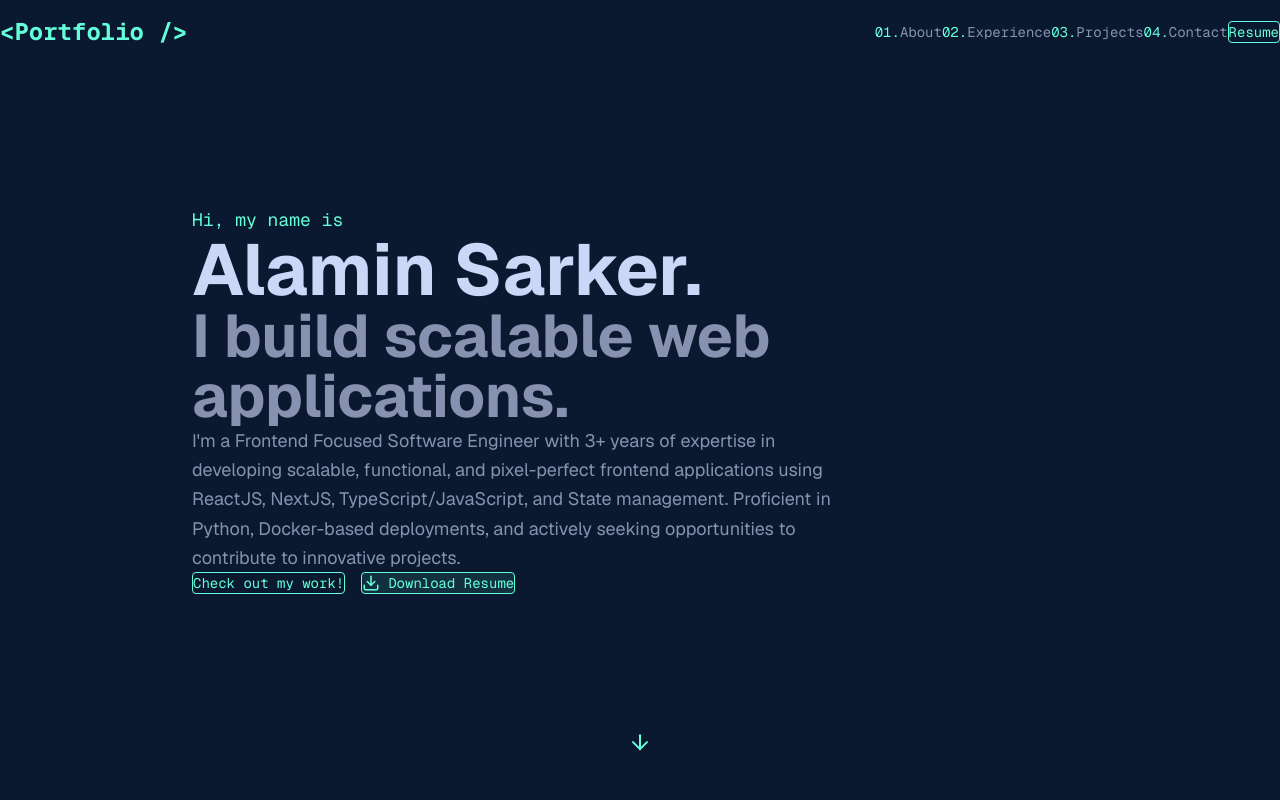
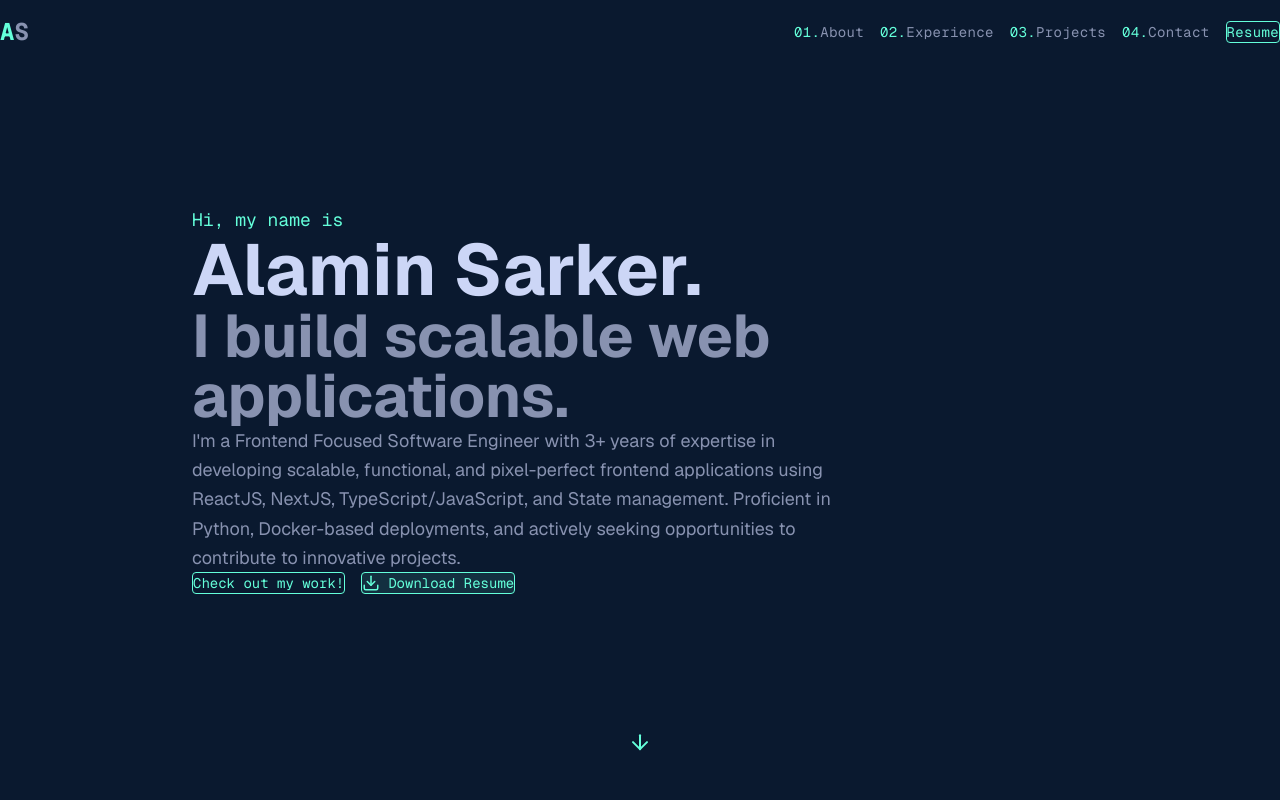
Before and after one commit to AlaminSarkerFRII/v2_portfolio_2025, a Next.js app: page / in a window 1280 px wide. Shown: the top 800 px of the page. Built offline with nearby package versions, Linux system fonts and the light colour scheme.

Commit message:
Fixed: Extra Padding issues on navabr items

```diff
--- a/app/globals.css
+++ b/app/globals.css
@@ -24,7 +24,6 @@
   --color-dark-slate: var(--dark-slate);
   --color-navy: var(--navy);
   --color-dark-navy: var(--dark-navy);
-  --font-sans: var(--font-geist-sans);
   --font-mono: var(--font-geist-mono);
 }
 
--- a/components/layout/Navbar.tsx
+++ b/components/layout/Navbar.tsx
@@ -1,29 +1,22 @@
-'use client';
+"use client";
 
-import { useState, useEffect } from 'react';
-import { motion, AnimatePresence } from 'framer-motion';
-import { Menu, X } from 'lucide-react';
-import Link from 'next/link';
-import { navLinks, resumePath } from '@/lib/data';
+import { useState, useEffect } from "react";
+import { motion, AnimatePresence } from "framer-motion";
+import { Menu, X } from "lucide-react";
+import Link from "next/link";
+import { navLinks, resumePath } from "@/lib/data";
 
 export default function Navbar() {
   const [isScrolled, setIsScrolled] = useState(false);
   const [isMobileMenuOpen, setIsMobileMenuOpen] = useState(false);
-  const [activeSection, setActiveSection] = useState('');
-  const [mounted, setMounted] = useState(false);
+  const [activeSection, setActiveSection] = useState("");
 
   useEffect(() => {
-    // Defer mounted state update to avoid synchronous setState
-    const timer = requestAnimationFrame(() => {
-      setMounted(true);
-    });
-
     const handleScroll = () => {
       setIsScrolled(window.scrollY > 50);
 
-      // Update active section based on scroll position
-      const sections = navLinks.map(link => link.href.substring(1));
-      const current = sections.find(section => {
+      const sections = navLinks.map((link) => link.href.substring(1));
+      const current = sections.find((section) => {
         const element = document.getElementById(section);
         if (element) {
           const rect = element.getBoundingClientRect();
@@ -31,29 +24,24 @@ export default function Navbar() {
         }
         return false;
       });
-      setActiveSection(current || '');
+      setActiveSection(current || "");
     };
 
-    // Initial check after mounted
-    if (typeof window !== 'undefined') {
-      handleScroll();
-      window.addEventListener('scroll', handleScroll);
-    }
+    window.addEventListener("scroll", handleScroll);
+    handleScroll(); // Initial run after mount
 
-    return () => {
-      cancelAnimationFrame(timer);
-      if (typeof window !== 'undefined') {
-        window.removeEventListener('scroll', handleScroll);
-      }
-    };
+    return () => window.removeEventListener("scroll", handleScroll);
   }, []);
 
-  const handleNavClick = (e: React.MouseEvent<HTMLAnchorElement>, href: string) => {
+  const handleNavClick = (
+    e: React.MouseEvent<HTMLAnchorElement>,
+    href: string
+  ) => {
     e.preventDefault();
     const targetId = href.substring(1);
     const element = document.getElementById(targetId);
     if (element) {
-      element.scrollIntoView({ behavior: 'smooth', block: 'start' });
+      element.scrollIntoView({ behavior: "smooth", block: "start" });
     }
     setIsMobileMenuOpen(false);
   };
@@ -62,38 +50,41 @@ export default function Navbar() {
     <>
       <nav
         className={`fixed top-0 left-0 right-0 z-50 transition-all duration-300 ${
-          mounted && isScrolled ? 'bg-[#0a192f]/90 backdrop-blur-md shadow-lg' : 'bg-transparent'
+          isScrolled
+            ? "bg-[#0a192f]/90 backdrop-blur-md shadow-lg"
+            : "bg-transparent"
         }`}
       >
         <div className="max-w-7xl mx-auto px-6 lg:px-12">
-          <div className="flex items-center justify-between h-16">
+          <div className="flex items-center justify-between gap-10 h-16">
             {/* Logo */}
             <Link
               href="/"
               className="text-2xl font-bold text-[#64ffda] font-mono hover:scale-105 transition-transform"
             >
-              {'<Portfolio />'}
+              <span className="text-[#64ffda]">A</span>
+              <span className="text-[#8892b0]">S</span>
             </Link>
 
             {/* Desktop Navigation */}
-            <div className="hidden md:flex items-center space-x-8">
+            <div className="hidden md:flex gap-4 items-center justify-center space-x-8 font-mono text-sm tracking-wide">
               {navLinks.map((link, index) => {
-                const isActive = mounted && activeSection === link.href.substring(1);
+                const isActive = activeSection === link.href.substring(1);
                 return (
                   <a
                     key={link.name}
                     href={link.href}
                     onClick={(e) => handleNavClick(e, link.href)}
-                    className={`relative text-sm font-mono transition-colors ${
+                    className={`relative text-sm px-2 py-1 font-mono transition-colors ${
                       isActive
-                        ? 'text-[#64ffda]'
-                        : 'text-[#8892b0] hover:text-[#64ffda]'
+                        ? "text-[#64ffda]"
+                        : "text-[#8892b0] hover:text-[#64ffda]"
                     }`}
                   >
-                    <span className="text-[#64ffda] mr-2">0{index + 1}.</span>
+                    <span className="text-[#64ffda]">0{index + 1}.</span>
                     {link.name}
                     {isActive && (
-                      <span className="absolute -bottom-1 left-0 right-0 h-0.5 bg-[#64ffda]" />
+                      <span className="absolute -bottom-1 left-0 right-0 h-0.5 bg-[#64ffda]"></span>
                     )}
                   </a>
                 );
@@ -101,7 +92,7 @@ export default function Navbar() {
               <a
                 href={resumePath}
                 download
-                className="px-4 py-2 text-sm font-mono border border-[#64ffda] text-[#64ffda] rounded hover:bg-[#64ffda]/10 transition-colors"
+                className="px-6 py-2 text-sm font-mono border border-[#64ffda] text-[#64ffda] rounded hover:bg-[#64ffda]/10 transition-colors"
               >
                 Resume
               </a>
@@ -123,27 +114,25 @@ export default function Navbar() {
       <AnimatePresence>
         {isMobileMenuOpen && (
           <motion.div
-            initial={{ opacity: 0, x: '100%' }}
+            initial={{ opacity: 0, x: "100%" }}
             animate={{ opacity: 1, x: 0 }}
-            exit={{ opacity: 0, x: '100%' }}
-            transition={{ type: 'spring', damping: 25, stiffness: 200 }}
+            exit={{ opacity: 0, x: "100%" }}
+            transition={{ type: "spring", damping: 25, stiffness: 200 }}
             className="fixed inset-y-0 right-0 z-50 w-64 bg-[#112240] shadow-2xl md:hidden"
           >
             <div className="flex flex-col items-start p-8 space-y-6 mt-16">
               {navLinks.map((link, index) => {
-                const isActive = mounted && activeSection === link.href.substring(1);
+                const isActive = activeSection === link.href.substring(1);
                 return (
                   <a
                     key={link.name}
                     href={link.href}
                     onClick={(e) => handleNavClick(e, link.href)}
                     className={`text-lg font-mono ${
-                      isActive
-                        ? 'text-[#64ffda]'
-                        : 'text-[#8892b0]'
+                      isActive ? "text-[#64ffda]" : "text-[#8892b0]"
                     }`}
                   >
-                    <span className="text-[#64ffda] mr-2">0{index + 1}.</span>
+                    <span className="text-[#64ffda]">0{index + 1}.</span>
                     {link.name}
                   </a>
                 );
@@ -151,7 +140,7 @@ export default function Navbar() {
               <a
                 href={resumePath}
                 download
-                className="px-4 py-2 text-sm font-mono border border-[#64ffda] text-[#64ffda] rounded hover:bg-[#64ffda]/10 transition-colors"
+                className="block w-full px-4 py-2 text-sm font-mono border border-[#64ffda] text-[#64ffda] rounded hover:bg-[#64ffda]/10 transition-all text-center"
               >
                 Resume
               </a>
--- a/components/sections/About.tsx
+++ b/components/sections/About.tsx
@@ -49,7 +49,7 @@ export default function About() {
               and enhanced user engagement through efficient code-splitting and caching strategies.
             </p>
             <p>
-              Here are a few technologies I've been working with recently:
+              Here are a few technologies I&apos;ve been working with recently:
             </p>
           </div>
 
```
